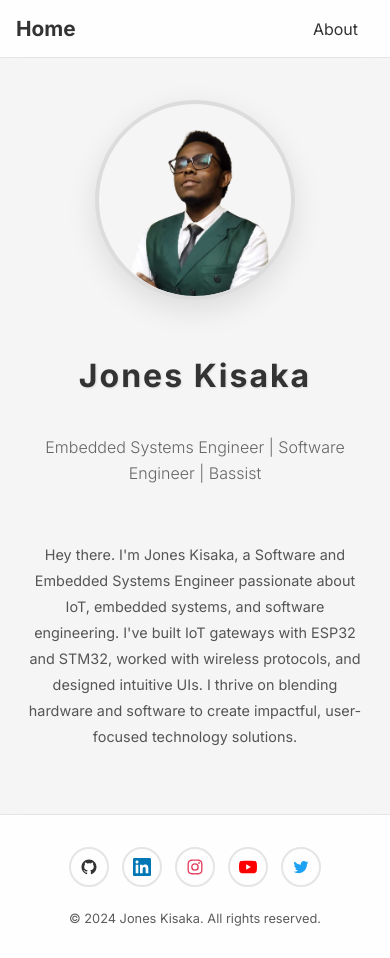
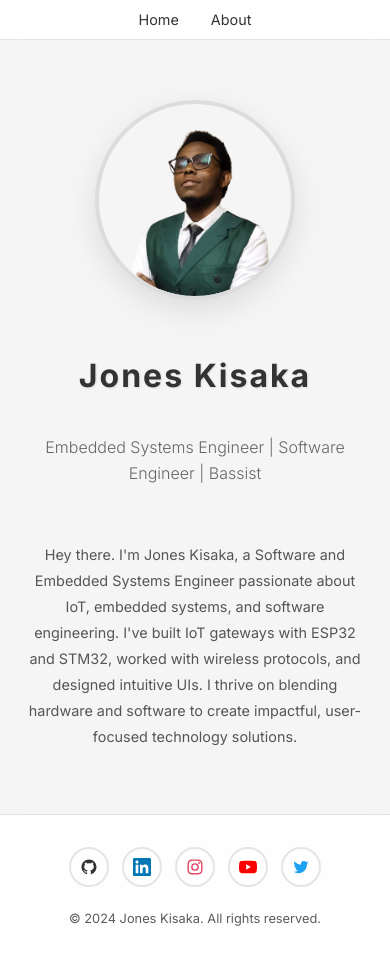
Before and after one commit to JonesKisaka/My-NextJS-Website, a Next.js app: page / in a window 390 px wide. Built offline with nearby package versions, Linux system fonts and the light colour scheme.

Commit message:
navbar modification

```diff
--- a/app/components/Navigation.tsx
+++ b/app/components/Navigation.tsx
@@ -2,10 +2,8 @@ export default function Navigation() {
   return (
     <nav className="navigation">
       <div className="nav-container">
-        <div className="nav-brand">
+        <div className="nav-menu">
           <a href="#home" className="nav-link">Home</a>
-        </div>
-        <div className="nav-menu">
           <a href="#about" className="nav-link">About</a>
         </div>
       </div>
--- a/app/globals.css
+++ b/app/globals.css
@@ -73,15 +73,14 @@ a {
   margin: 0 auto;
   padding: 1rem 2rem;
   display: flex;
-  justify-content: space-between;
+  justify-content: center;
   align-items: center;
 }
 
-.nav-brand .nav-link {
-  font-size: 1.5rem;
-  font-weight: bold;
-  color: var(--text-dark);
-  transition: color 0.3s ease;
+.nav-menu {
+  display: flex;
+  gap: 2rem;
+  align-items: center;
 }
 
 .nav-menu .nav-link {
@@ -90,6 +89,7 @@ a {
   transition: color 0.3s ease;
   padding: 0.5rem 1rem;
   border-radius: 5px;
+  text-decoration: none;
 }
 
 .nav-link:hover {
@@ -314,12 +314,13 @@ a {
     padding: 1rem;
   }
 
-  .nav-brand .nav-link {
-    font-size: 1.3rem;
+  .nav-menu {
+    gap: 1rem;
   }
 
   .nav-menu .nav-link {
     font-size: 1rem;
+    padding: 0.3rem 0.8rem;
   }
 
   .main-content {
@@ -366,6 +367,21 @@ a {
 }
 
 @media (max-width: 480px) {
+  .nav-container {
+    flex-direction: column;
+    gap: 0.5rem;
+    padding: 0.5rem;
+  }
+
+  .nav-menu {
+    gap: 0.8rem;
+  }
+
+  .nav-menu .nav-link {
+    font-size: 0.9rem;
+    padding: 0.2rem 0.6rem;
+  }
+
   .profile-photo {
     width: 200px;
     height: 200px;
```
